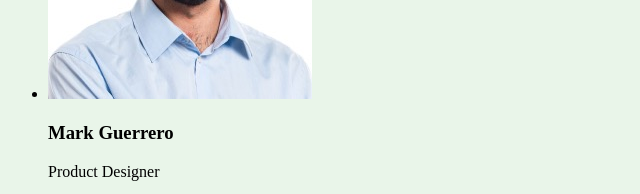
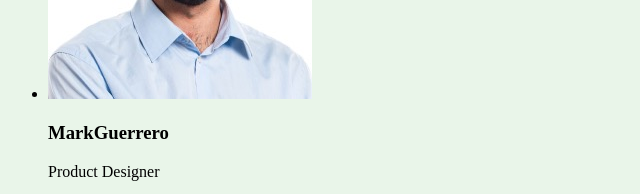
Before and after one commit to BishopNik/goit-markup-hw-01, a plain HTML site: page index.html in a window 1280 px wide. Shown: the part 1800-1994 px from the top of the page, 0-640 px from the left. Drawn offline with Linux system fonts and the light colour scheme.

Commit message:
Тег_ul

```diff
--- a/index.html
+++ b/index.html
@@ -90,7 +90,7 @@
             <a href="">
               <img src="./images/Team-1.jpg" alt="Mark Guerrero" width="264" />
             </a>
-            <h3>Mark Guerrero</h3>
+            <h3>MarkGuerrero</h3>
             <p>Product Designer</p>
           </li>
           <li>
```
